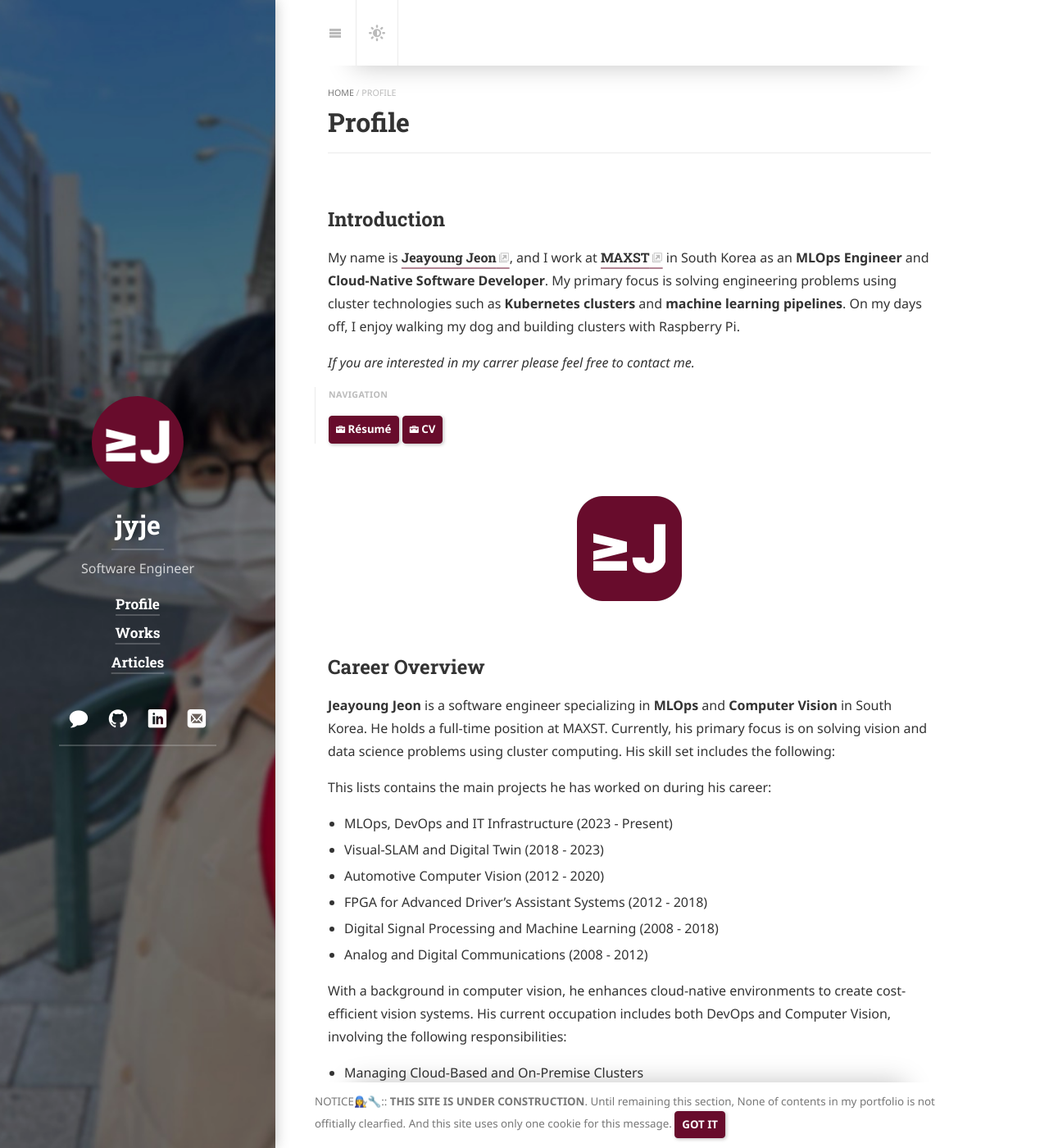
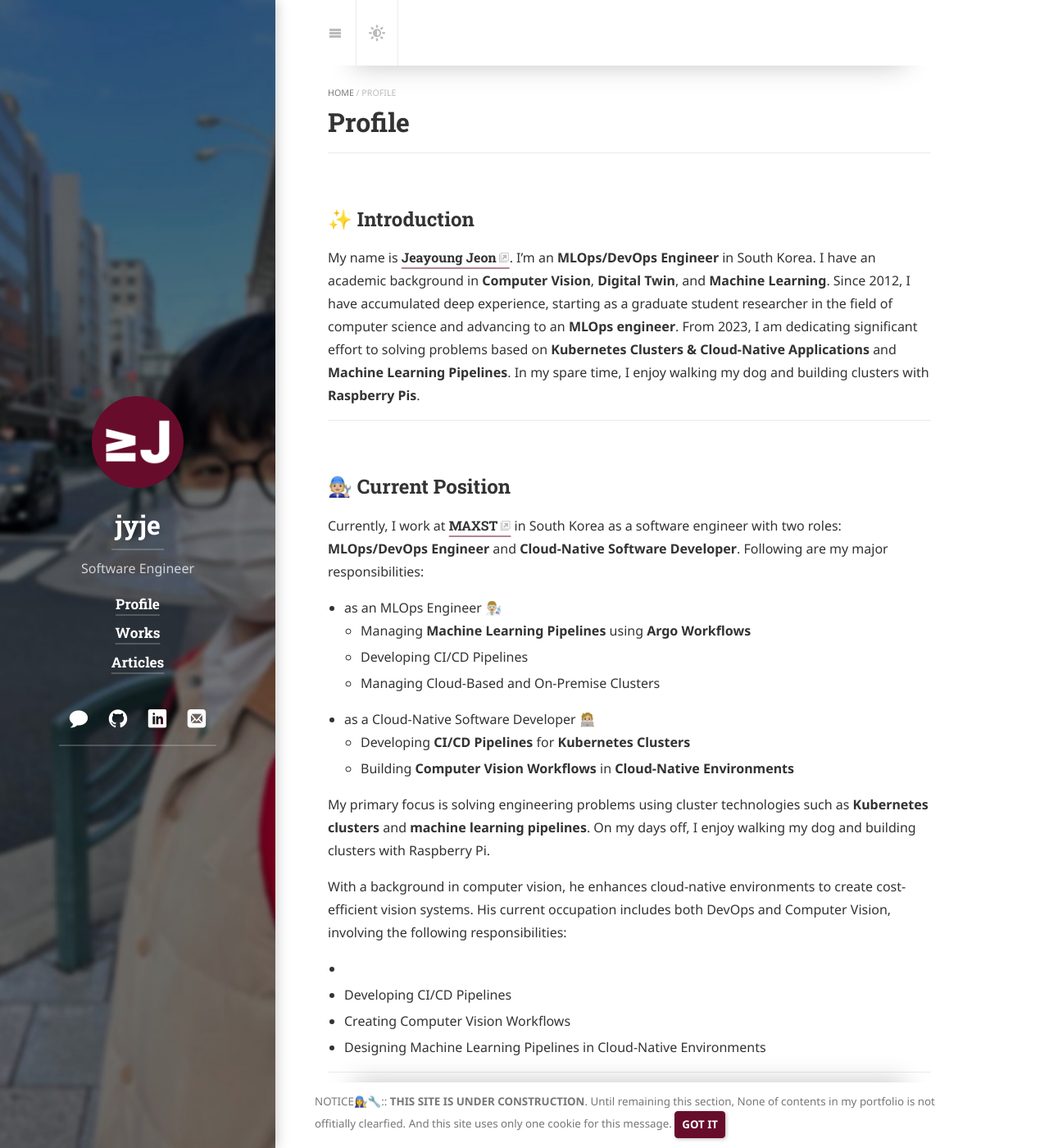
Before and after one commit to jyje/portfolio, a Jekyll site: the page built from profile/index.md, in a window 1280 px wide and 1400 px high. Shown: the whole window at 82% size. Built offline with Jekyll 4.4.1, drawn with Linux system fonts in a browser that asks for light colours; cached includes are drawn as plain includes; nearby versions of some CDN libraries; some web fonts are replaced; library files that are not in the unit come from our copies; some of the changed text lies outside the part shown.

Commit message:
🔧 profile: update introduction and cp

```diff
--- a/profile/index.md
+++ b/profile/index.md
@@ -7,9 +7,56 @@ accent_image:
 ---
 
 
-## Introduction
+## ✨ Introduction
 
-My name is [Jeayoung Jeon]{:.heading.flip-title}, and I work at [MAXST]{:.heading.flip-title} in South Korea as an **MLOps Engineer** and **Cloud-Native Software Developer**. My primary focus is solving engineering problems using cluster technologies such as **Kubernetes clusters** and **machine learning pipelines**. On my days off, I enjoy walking my dog and building clusters with Raspberry Pi.
+My name is [Jeayoung Jeon]{:.heading.flip-title}. I'm an **MLOps/DevOps Engineer** in South Korea. I have an academic background in **Computer Vision**, **Digital Twin**, and **Machine Learning**. Since 2012, I have accumulated deep experience, starting as a graduate student researcher in the field of computer science and advancing to an **MLOps engineer**. From 2023, I am dedicating significant effort to solving problems based on **Kubernetes Clusters & Cloud-Native Applications** and **Machine Learning Pipelines**. In my spare time, I enjoy walking my dog and building clusters with **Raspberry Pis**.
+
+---
+
+## 🧑🏼‍🔧 Current Position
+
+Currently, I work at [MAXST]{:.heading.flip-title} in South Korea as a software engineer with two roles: **MLOps/DevOps Engineer** and **Cloud-Native Software Developer**. Following are my major responsibilities:
+
+<!-- Itemized list of responsibilities -->
+- as an MLOps Engineer 👨🏼‍🔬
+    - Managing **Machine Learning Pipelines** using **Argo Workflows**
+    - Developing CI/CD Pipelines
+    - Managing Cloud-Based and On-Premise Clusters
+
+
+- as a Cloud-Native Software Developer 🧑🏼‍💻
+    - Developing **CI/CD Pipelines** for **Kubernetes Clusters**
+    - Building **Computer Vision Workflows** in **Cloud-Native Environments**
+
+
+My primary focus is solving engineering problems using cluster technologies such as **Kubernetes clusters** and **machine learning pipelines**. On my days off, I enjoy walking my dog and building clusters with Raspberry Pi.
+
+
+With a background in computer vision, he enhances cloud-native environments to create cost-efficient vision systems. His current occupation includes both DevOps and Computer Vision, involving the following responsibilities:
+
+-
+- Developing CI/CD Pipelines
+- Creating Computer Vision Workflows
+- Designing Machine Learning Pipelines in Cloud-Native Environments
+
+---
+
+## 💼 Career
+
+### Timeline
+
+- MLOps, DevOps and IT Infrastructure (2023 - Present)
+- Visual-SLAM and Digital Twin (2018 - 2023)
+- Automotive Computer Vision (2012 - 2020)
+- FPGA for Advanced Driver's Assistant Systems (2012 - 2018)
+- Digital Signal Processing and Machine Learning (2008 - 2018)
+- Analog and Digital Communications (2008 - 2012)
+
+### Documents
+
+- [Résumé]{:.heading.flip-title}.
+- [CV]{:.heading.flip-title}.
+
 
 *If you are interested in my carrer please feel free to contact me.*
 
@@ -26,33 +73,20 @@ My name is [Jeayoung Jeon]{:.heading.flip-title}, and I work at [MAXST]{:.headin
 {:.note title="Navigation"}
 
 
-![Logo of this site](../assets/icons/icon-128x128.png){:.centered style="margin-top:4rem; margin-bottom:4rem;"}
 
 
-## Career Overview
 
-**Jeayoung Jeon** is a software engineer specializing in **MLOps** and **Computer Vision** in South Korea. He holds a full-time position at MAXST. Currently, his primary focus is on solving vision and data science problems using cluster computing. His skill set includes the following:
 
 <!-- 대학교, 대학원, 직장생활 동안 진행한 전공 과목 및 프로젝트 -->
 This lists contains the main projects he has worked on during his career:
 
-- MLOps, DevOps and IT Infrastructure (2023 - Present)
-- Visual-SLAM and Digital Twin (2018 - 2023)
-- Automotive Computer Vision (2012 - 2020)
-- FPGA for Advanced Driver's Assistant Systems (2012 - 2018)
-- Digital Signal Processing and Machine Learning (2008 - 2018)
-- Analog and Digital Communications (2008 - 2012)
 
-<!-- **The annual interval stands for the focused duration of his full efforts*
-{:.faded} -->
-With a background in computer vision, he enhances cloud-native environments to create cost-efficient vision systems. His current occupation includes both DevOps and Computer Vision, involving the following responsibilities:
 
-- Managing Cloud-Based and On-Premise Clusters
-- Developing CI/CD Pipelines
-- Creating Computer Vision Workflows
-- Designing Machine Learning Pipelines in Cloud-Native Environments
+**The annual interval stands for the focused duration of his full efforts*
+{:.faded}
 
-For more information, please visit [Profile]{:.heading.flip-title} page. Questions or suggestions are always welcome. If you have any questions, please feel free to send a contact [Mail]{:.heading.flip-title}.
+
+![Logo of this site](../assets/icons/icon-128x128.png){:.centered style="margin-top:4rem; margin-bottom:4rem;"}
 
 [Jeayoung Jeon]: https://www.linkedin.com/in/jyje "LinkedIn Profile"
 [Profile]: profile/ "my-profile --verbose"
```
